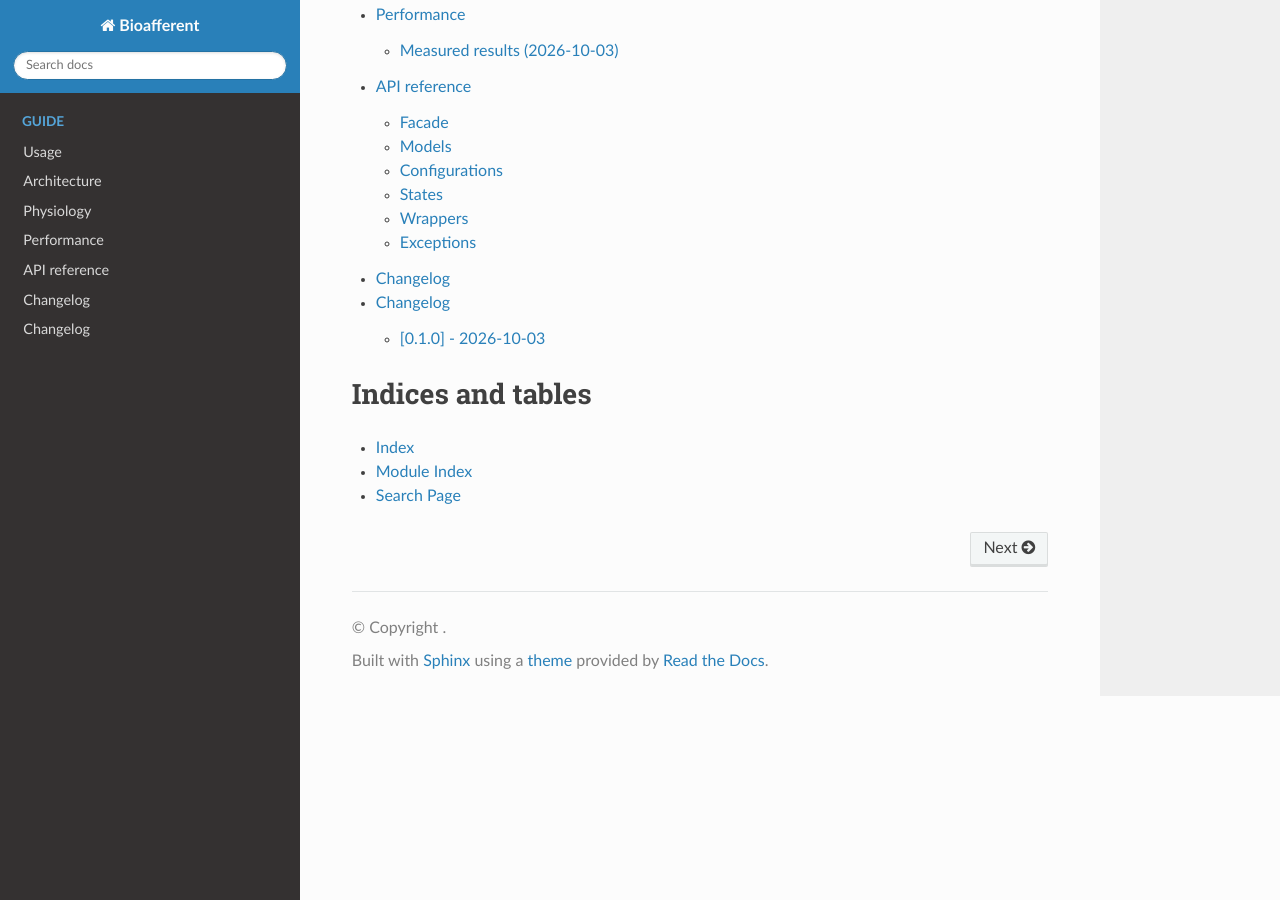
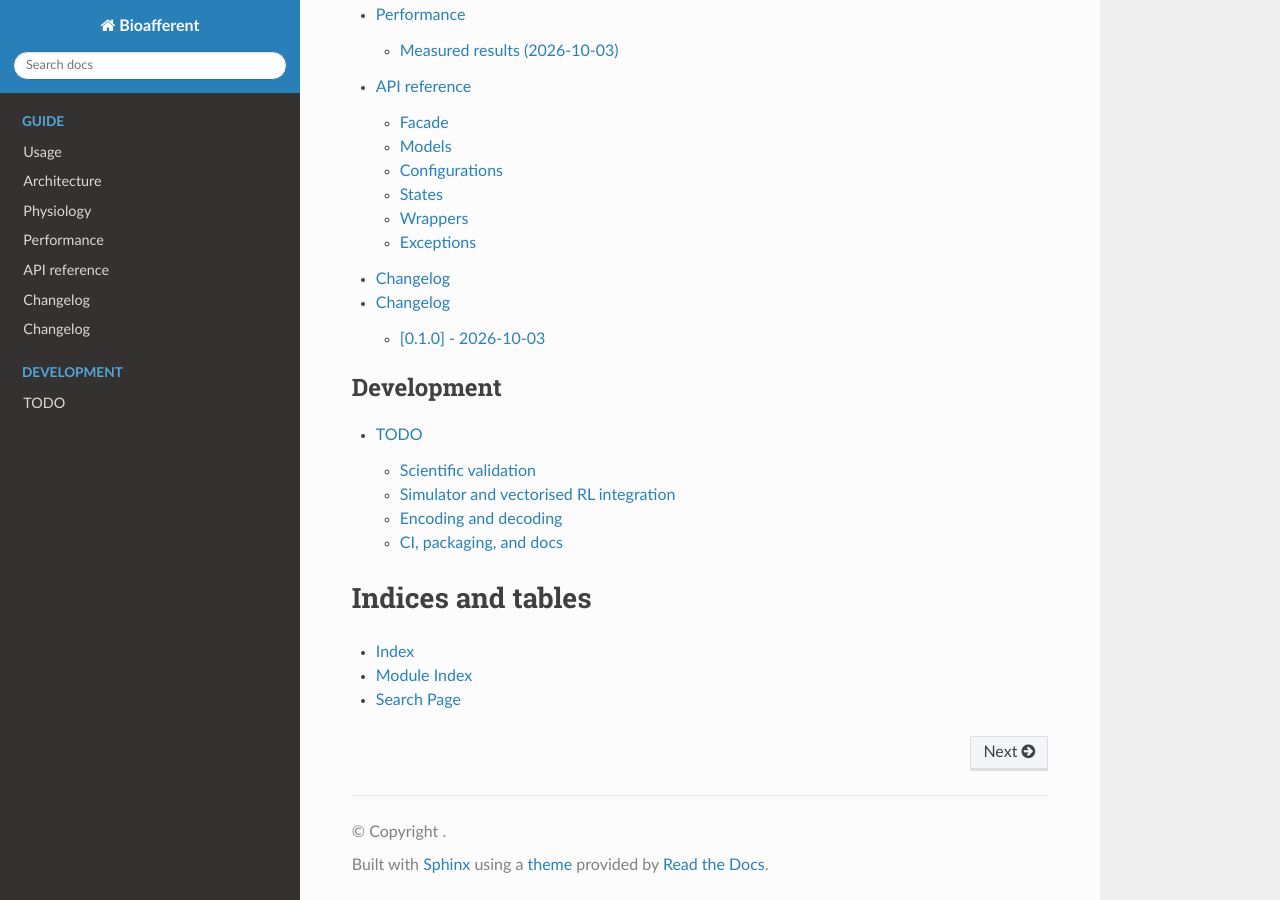
Before and after one commit to RPalmr/bio-afferent, a Sphinx documentation site: the page built from docs/index.rst, in a window 1280 px wide and 900 px high, scrolled down 2061 px. Built offline with Sphinx 7.4.7 and the Read the Docs theme 3.1.0, drawn with Linux system fonts in a browser that asks for light colours.

```diff
--- a/docs/index.rst
+++ b/docs/index.rst
@@ -65,6 +65,12 @@ step for 1000 environments x 20 muscles on CPU.
    api
    changelog
 
+.. toctree::
+   :maxdepth: 2
+   :caption: Development
+
+   todo
+
 Indices and tables
 ==================
 
```
Also changed, not shown: 1 other file.
